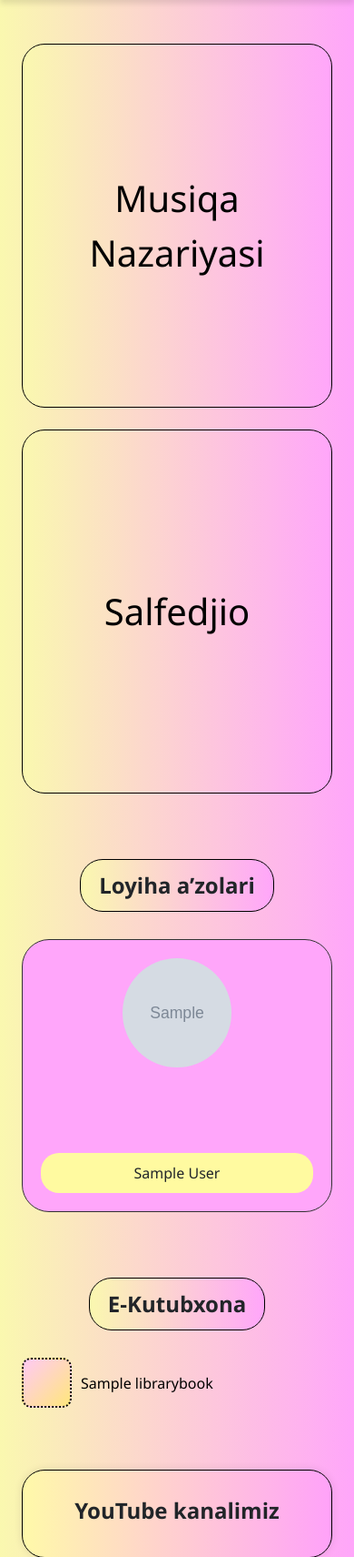
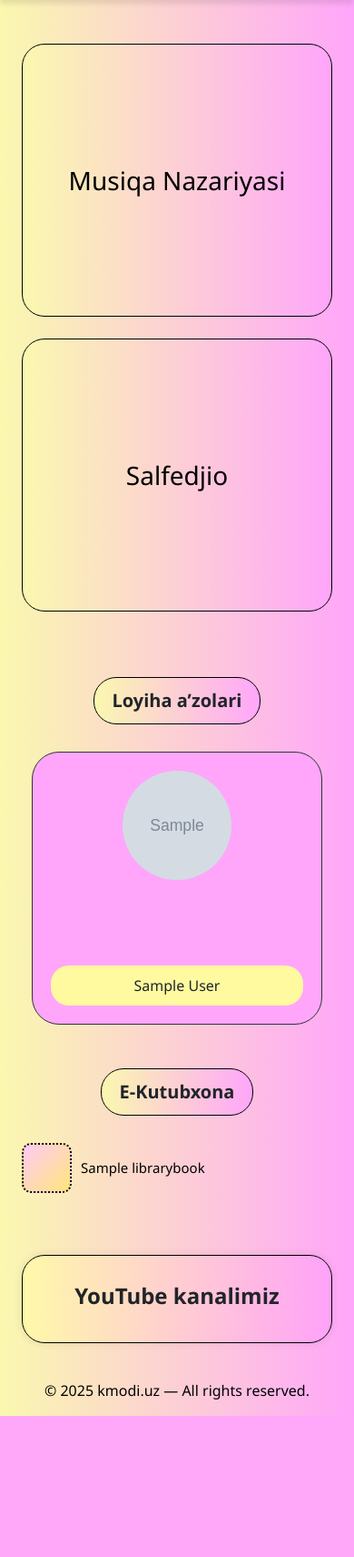
Before and after one commit to azamatxabibullayev/kmodi, a Django app: page / in a window 390 px wide. Shown: the part 62-1773 px from the top of the page at 91% size. After the commit the page ends 1618 px from the top, so only its background shows below. Run offline with Django 5.2, Linux system fonts and the light colour scheme; a user stored in the database is signed in; tables that the repository leaves empty hold one stand-in row (values such as "Sample post"); grey boxes marked "Sample" are stand-in pictures.

Commit message:
updated team members

```diff
--- a/templates/main/home.html
+++ b/templates/main/home.html
@@ -28,8 +28,8 @@
     align-items: center;
     justify-content: center;
     font-size: 40px;
-        font-weight: light;
-        border: 1px solid #000000;
+    font-weight: 300;
+    border: 1px solid #000;
     transition: all 0.3s ease;
     text-align: center;
     color: #000;
@@ -39,12 +39,20 @@
     box-shadow: 0 0 15px rgba(0, 0, 0, 0.1);
   }
 
+  .team-grid {
+    display: flex;
+    flex-wrap: wrap;
+    justify-content: center;
+    gap: 20px;
+  }
+
   .team-card {
     background: #ffa6fa;
     border-radius: 30px;
     padding: 20px;
     text-align: center;
     height: 300px;
+    width: 250px;
     display: flex;
     flex-direction: column;
     justify-content: flex-end;
@@ -136,103 +191,116 @@
     border-radius: 25px;
     display: block;
   }
+
+  @media (max-width: 768px) {
+    .main-card {
+      font-size: 28px;
+      height: 300px;
+    }
+
+    .section-title {
+      font-size: 20px;
+    }
+
+    .team-card {
+      width: 100%;
+      max-width: 320px;
+    }
+
+    .detail-view {
+      flex-direction: column;
+      align-items: center;
+      padding: 0 15px;
+    }
+
+    .detail-card {
+      width: 100%;
+    }
+
+    .ebook-item {
+      font-size: 15px;
+    }
+
+    .video-thumbnail {
+      height: 160px;
+    }
+  }
 </style>
 
 <div class="container text-center mt-4">
-
-  <!-- Main Cards -->
   <div class="row justify-content-center mb-5">
-    <div class="col-md-5 mb-4">
+    <div class="col-sm-12 col-md-5 mb-4">
       <a href="{% url 'category_list' %}" class="text-decoration-none">
         <div class="main-card">{% trans "Musiqa Nazariyasi" %}</div>
       </a>
     </div>
-    <div class="col-md-5 mb-4">
+    <div class="col-sm-12 col-md-5 mb-4">
       <a href="{% url 'salfedjio' %}" class="text-decoration-none">
         <div class="main-card">{% trans "Salfedjio" %}</div>
       </a>
     </div>
   </div>
 
-  <!-- Team Section with Collapse Details -->
-  <div class="text-center">
+
   <div class="section-title" id="team">{% trans "Loyiha a’zolari" %}</div>
-    <div class="row justify-content-center">
+  <div id="team-grid" class="team-grid">
     {% for member in team_members %}
-        <div class="col-sm-6 col-md-4 col-lg-3 mb-4">
-          <!-- Toggle Card -->
-          <div
-            class="team-card"
-            data-bs-toggle="collapse"
-            data-bs-target="#member-{{ member.id }}-detail"
-            aria-expanded="false"
-            aria-controls="member-{{ member.id }}-detail"
-          >
+      <div class="team-card" onclick="showDetail({{ member.id }})">
         {% if member.photo %}
           <img src="{{ member.photo.url }}" class="rounded-img" alt="{{ member.full_name }}">
         {% endif %}
         <div class="team-card-name">{{ member.full_name }}</div>
       </div>
-          <!-- Collapsible Detail -->
-          <div class="collapse mt-2" id="member-{{ member.id }}-detail">
-            <div class="detail-card text-start">
-              <h6 class="fw-semibold mb-2">{{ member.full_name }}</h6>
+    {% endfor %}
+  </div>
+
+
+  {% for member in team_members %}
+    <div class="detail-view" id="detail-view-{{ member.id }}">
+      <div class="team-card" onclick="hideDetail({{ member.id }})">
+        {% if member.photo %}
+          <img src="{{ member.photo.url }}" class="rounded-img" alt="{{ member.full_name }}">
+        {% endif %}
+        <div class="team-card-name">{{ member.full_name }}</div>
+      </div>
+      <div class="detail-card">
+        <button class="close-btn" onclick="hideDetail({{ member.id }})">✕</button>
+        <h6>{{ member.full_name }}</h6>
         {% if member.job_title %}
-                <p class="mb-1"><strong>{% trans "Lavozim" %}:</strong> {{ member.job_title }}</p>
+          <p><strong>{% trans "Kasb" %}:</strong> {{ member.job_title }}</p>
         {% endif %}
         {% if member.bio %}
-                <p class="small text-muted">{{ member.bio }}</p>
+          <div class="bio-text">{{ member.bio }}</div>
         {% endif %}
       </div>
     </div>
-        </div>
-      {% empty %}
-        <p class="text-muted">{% trans "Loyiha a’zolari hozircha mavjud emas." %}</p>
   {% endfor %}
-    </div>
-  </div>
 
-  <!-- E-Kitoblar -->
+
   <div class="text-center mt-5">
     <div class="section-title" id="ebooks">{% trans "E-Kutubxona" %}</div>
     <div class="row text-start justify-content-center">
+      {% for book in books %}
         <div class="col-md-4">
-        {% for book in books|slice:":3" %}
           <a href="{{ book.pdf_file.url }}" class="ebook-item" target="_blank">
             <div class="book-icon"></div>
             <span>{{ book.title }}</span>
           </a>
+        </div>
       {% endfor %}
-      </div>
-      <div class="col-md-4">
-        {% for book in books|slice:"3:6" %}
-          <a href="{{ book.pdf_file.url }}" class="ebook-item" target="_blank">
-            <div class="book-icon"></div>
-            <span>{{ book.title }}</span>
-          </a>
-        {% endfor %}
-      </div>
-      <div class="col-md-4">
-        {% for book in books|slice:"6:" %}
-          <a href="{{ book.pdf_file.url }}" class="ebook-item" target="_blank">
-            <div class="book-icon"></div>
-            <span>{{ book.title }}</span>
-          </a>
-        {% endfor %}
-      </div>
       {% if not books %}
         <p class="text-muted">{% trans "Hech qanday e-kitob mavjud emas." %}</p>
       {% endif %}
     </div>
   </div>
 
-  <!-- YouTube Recommendations -->
+
   <div class="youtube-card mt-5">
     <h4 class="youtube-section-title">{% trans "YouTube kanalimiz" %}</h4>
     <div class="row justify-content-center gx-4 gy-4">
       {% for video in videos %}
         {% if video.video_id %}
-          <div class="col-12 col-sm-6 col-md-4 col-lg-4 col-xl-4">
+          <div class="col-12 col-sm-6 col-md-4">
             <div class="video-card">
               <a href="https://www.youtube.com/watch?v={{ video.video_id }}" target="_blank">
                 <img src="https://img.youtube.com/vi/{{ video.video_id }}/hqdefault.jpg"
@@ -247,7 +315,19 @@
       {% endfor %}
     </div>
   </div>
-
 </div>
 
+
+<script>
+  function showDetail(id) {
+    document.getElementById('team-grid').style.display = 'none';
+    document.querySelectorAll('.detail-view').forEach(e => e.style.display = 'none');
+    document.getElementById('detail-view-' + id).style.display = 'flex';
+  }
+
+  function hideDetail(id) {
+    document.getElementById('detail-view-' + id).style.display = 'none';
+    document.getElementById('team-grid').style.display = 'flex';
+  }
+</script>
 {% endblock %}
```
Also changed, not shown: other parts of templates/main/home.html (+52 -5 lines), dashboard/views.py (+12 -1 lines), main/admin.py (+11 -3 lines). Lines whose indentation alone changed are shown as unchanged.
